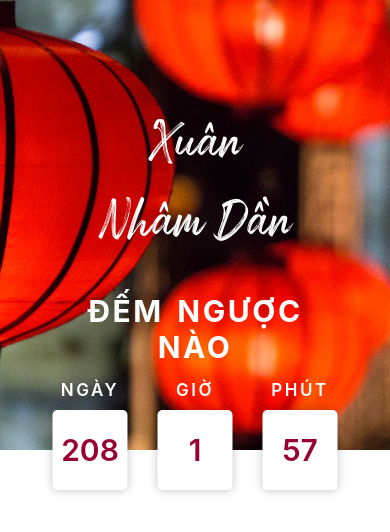
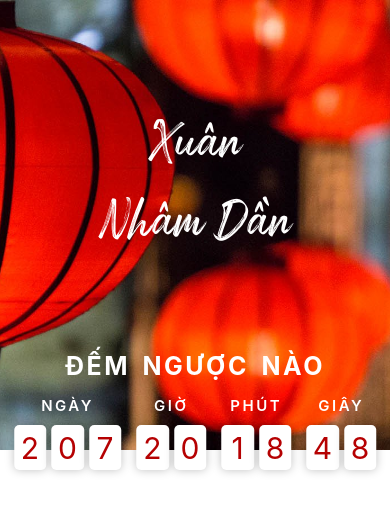
Before and after one commit to duonghaipham/upcoming-year, a Next.js app: page / in a window 390 px wide. Shown: the top 532 px of the page. Built offline with nearby package versions, Linux system fonts and the light colour scheme.

Commit message:
Complete countdown feature

```diff
--- a/pages/index.js
+++ b/pages/index.js
@@ -2,8 +2,42 @@ import Head from 'next/head'
 import Image from 'next/image'
 import lanterns from 'public/img/lanterns.jpg'
 import styles from 'styles/home.module.scss'
+import {useEffect, useRef, useState} from "react";
 
 const Home = () => {
+  const [timerDays, setTimerDays] = useState(null);
+  const [timerHours, setTimerHours] = useState(null);
+  const [timerMinutes, setTimerMinutes] = useState(null);
+  const [timerSeconds, setTimerSeconds] = useState(null);
+
+  let interval = useRef();
+  const startTimer = () => {
+    const countdownDate = new Date('Feb 1, 2022 00:00:00').getTime();
+    interval = setInterval(() => {
+      const now = new Date().getTime();
+      const distance = countdownDate - now;
+
+      const days = Math.floor(distance / (1000 * 60 * 60 * 24));
+      const hours = Math.floor(distance % (1000 * 60 * 60 * 24) / (1000 * 60 * 60));
+      const minutes = Math.floor(distance % (1000 * 60 * 60) / (1000 * 60));
+      const seconds = Math.floor(distance % (1000 * 60) / (1000));
+
+      if (distance < 0)
+        clearInterval(interval.current);
+      else {
+        setTimerDays(days);
+        setTimerMinutes(minutes);
+        setTimerHours(hours);
+        setTimerSeconds(seconds);
+      }
+    }, 1000);
+  }
+
+  useEffect(() => {
+    startTimer();
+    return () => clearInterval(interval.current);
+  });
+
   return (
     <div className={styles.home_page}>
       <Head>
@@ -29,20 +63,31 @@ const Home = () => {
             <div className={styles.cd_content}>
               <div className={styles.day}>
                 <p className={styles.cd_label}>Ngày</p>
-                <div className={styles.cd_box}>
-                  208
+                <div className={styles.cd_group_box}>
+                  <div className={styles.cd_box}>{Math.floor(timerDays / 100)}</div>
+                  <div className={styles.cd_box}>{Math.floor((timerDays % 100) / 10)}</div>
+                  <div className={styles.cd_box}>{timerDays % 10}</div>
                 </div>
               </div>
               <div className={styles.hour}>
                 <p className={styles.cd_label}>Giờ</p>
-                <div className={styles.cd_box}>
-                  1
+                <div className={styles.cd_group_box}>
+                  <div className={styles.cd_box}>{Math.floor(timerHours / 10)}</div>
+                  <div className={styles.cd_box}>{timerHours % 10}</div>
                 </div>
               </div>
               <div className={styles.minute}>
                 <p className={styles.cd_label}>Phút</p>
-                <div className={styles.cd_box}>
-                  57
+                <div className={styles.cd_group_box}>
+                  <div className={styles.cd_box}>{Math.floor(timerMinutes / 10)}</div>
+                  <div className={styles.cd_box}>{timerMinutes % 10}</div>
+                </div>
+              </div>
+              <div className={styles.second}>
+                <p className={styles.cd_label}>Giây</p>
+                <div className={styles.cd_group_box}>
+                  <div className={styles.cd_box}>{Math.floor(timerSeconds / 10)}</div>
+                  <div className={styles.cd_box}>{timerSeconds % 10}</div>
                 </div>
               </div>
             </div>
--- a/styles/home.module.scss
+++ b/styles/home.module.scss
@@ -24,7 +24,7 @@
       .countdown {
         position: absolute;
         left: 50%;
-        bottom: -2rem;
+        bottom: -1.5rem;
         transform: translateX(-50%);
         text-transform: uppercase;
 
@@ -43,30 +43,37 @@
           justify-content: center;
 
           .day {
-
+            margin-right: 0.5rem;
           }
 
           .hour {
-            margin: 0 1.5rem;
+            margin-right: 0.25rem;
           }
 
           .minute {
+            margin-left: 0.25rem;
+          }
 
+          .second {
+            margin-left: 0.5rem;
           }
+
+          .cd_group_box {
+            display: flex;
 
             .cd_box {
               display: flex;
               align-items: center;
               justify-content: center;
-            width: 75px;
-            height: 80px;
-            margin-top: 0.5rem;
+              width: 50px;
+              height: 60px;
+              margin: 0.5rem 2.5px 0;
               border-radius: 5px;
               background-color: #fff;
-            color: #903;
-            font-size: 1.5rem;
-            font-weight: 600;
-            box-shadow: 0 0 10px 0 rgba(0,0,0,0.25);
+              color: #b50102;
+              font-size: 2rem;
+              box-shadow: 0 0 10px 0 rgba(0, 0, 0, 0.25);
+            }
           }
 
           .cd_label {
@@ -104,7 +111,29 @@
         .welcome {
           top: 40%;
         }
+
+        .countdown {
+          bottom: -1rem;
+
+          .cd_title {
+            font-size: 1.25rem;
+          }
+
+          .cd_content {
+            .cd_group_box {
+              .cd_box {
+                width: 32.5px;
+                height: 45px;
+                font-size: 1.5rem;
+              }
+            }
+
+            .cd_label {
+              font-size: 0.75rem;
             }
           }
         }
       }
+    }
+  }
+}
```
Lines whose indentation alone changed are shown as unchanged.
